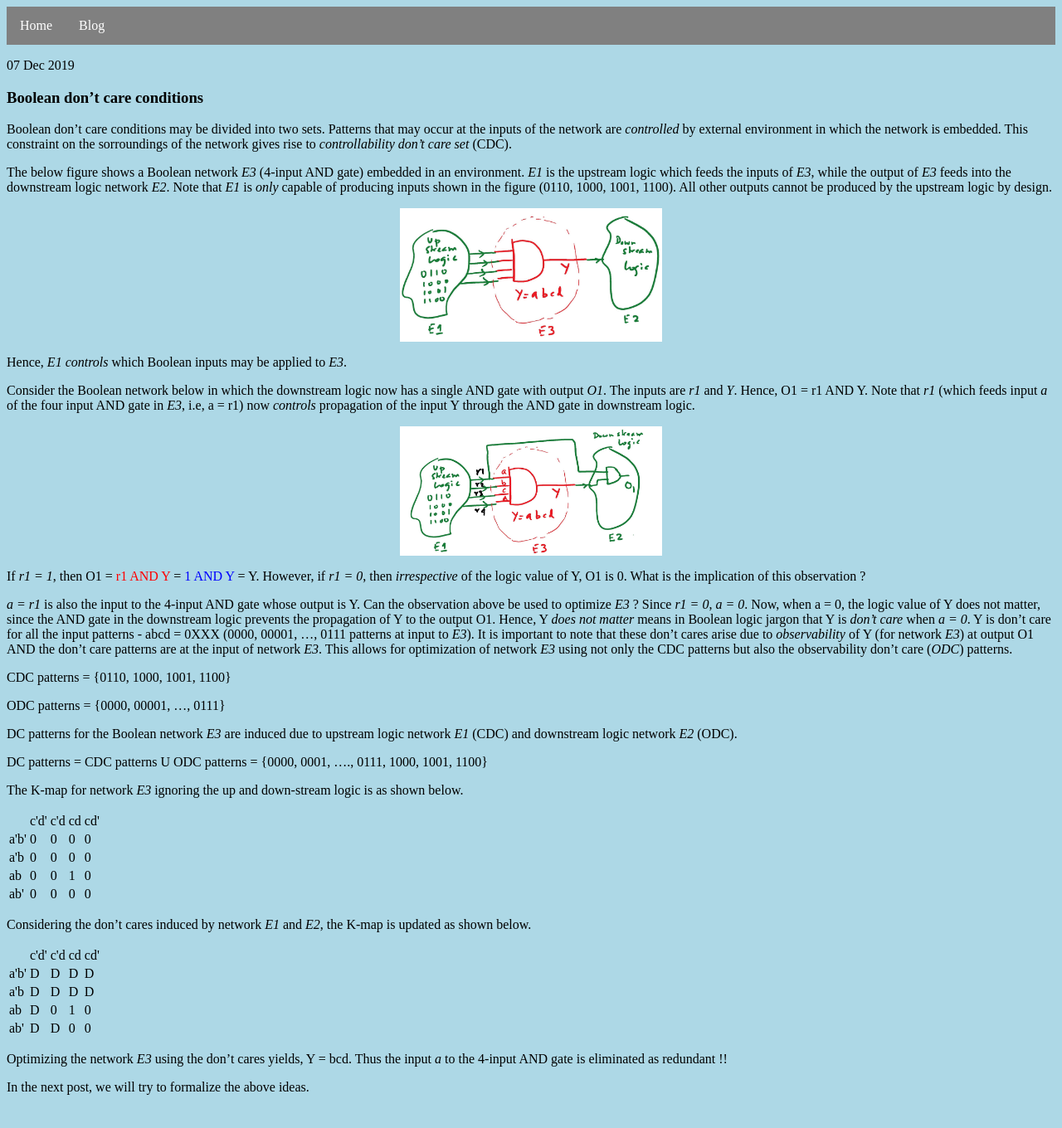
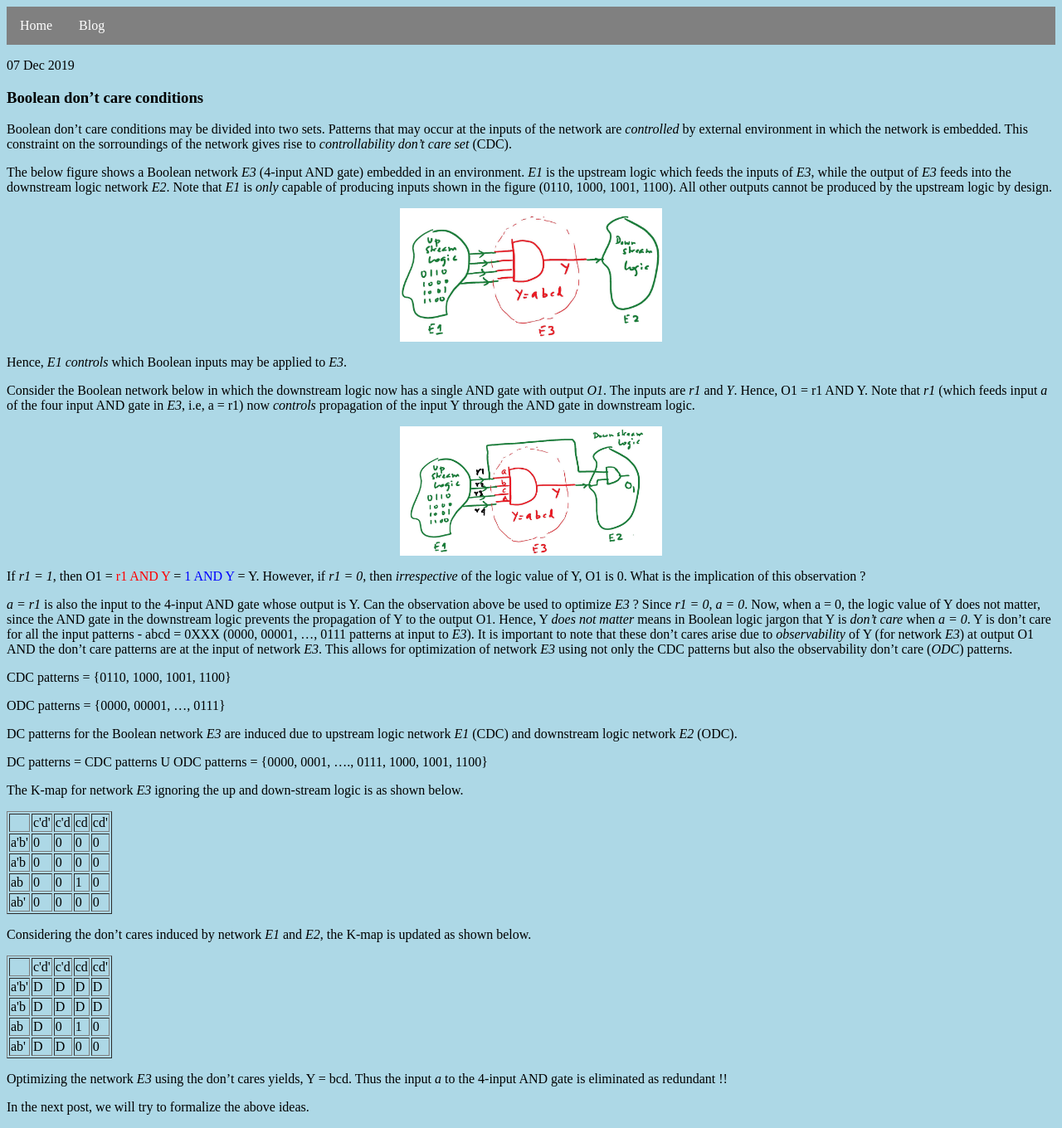
Before and after one commit to swamydp/swamydp.github.io, a Jekyll site: the page built from _posts/2019-12-07-test-post.md, in a window 1280 px wide. Shown: the whole page at 83% size. Built offline with Jekyll 4.4.1, drawn with Linux system fonts in a browser that asks for light colours; before the commit the page ends 1336 px from its top, so only the background shows below that.

Commit message:
Update 2019-12-07-test-post.md

```diff
--- a/_posts/2019-12-07-test-post.md
+++ b/_posts/2019-12-07-test-post.md
@@ -35,7 +35,7 @@ DC patterns = CDC patterns U ODC patterns = {0000, 0001, ...., 0111, 1000, 1001,
 
 The K-map for network *E3* ignoring the up and down-stream logic is as shown below.
 
-<table>
+<table border="1">
   <tr>
     <td>&nbsp;</td>
     <td>c'd'</td>
@@ -75,7 +75,7 @@ The K-map for network *E3* ignoring the up and down-stream logic is as shown bel
 
 Considering the don't cares induced by network *E1* and *E2*, the K-map is updated as shown below.
 
-<table>
+<table border="1">
   <tr>
     <td>&nbsp;</td>
     <td>c'd'</td>
```
